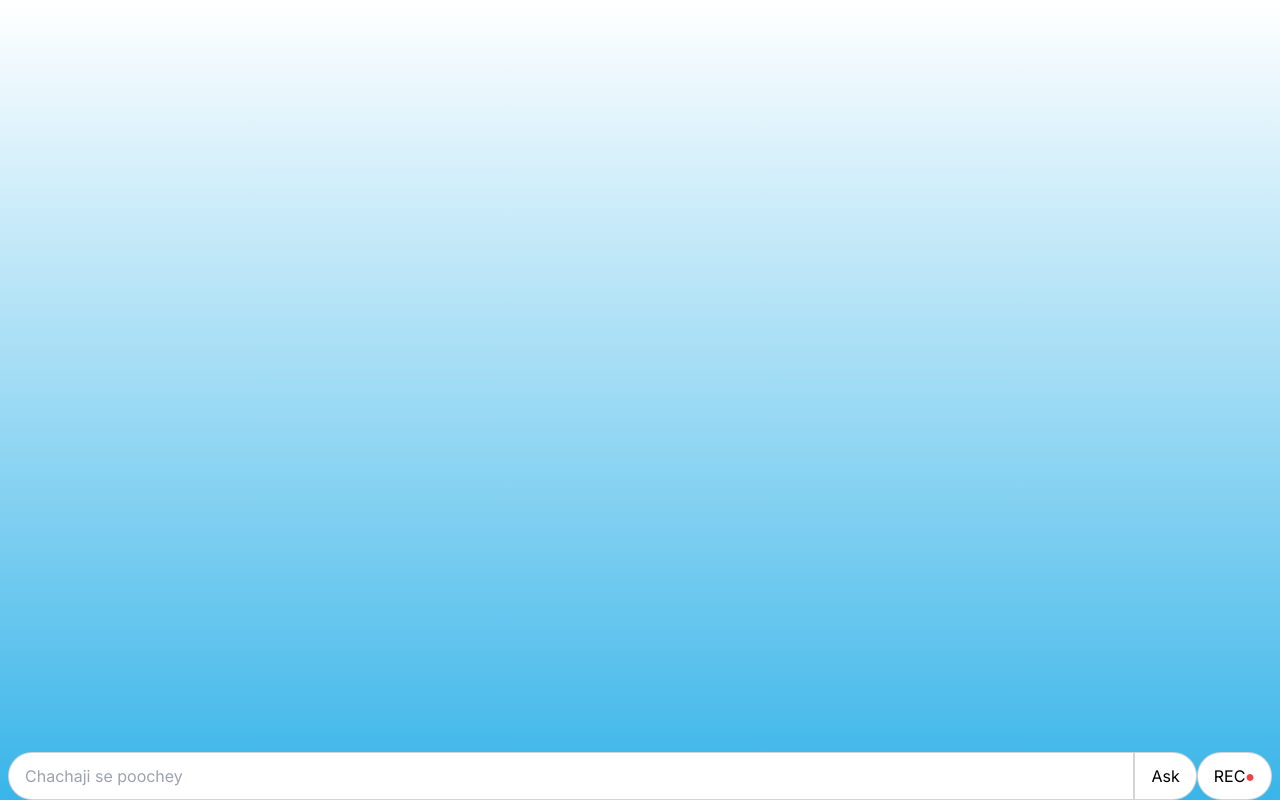
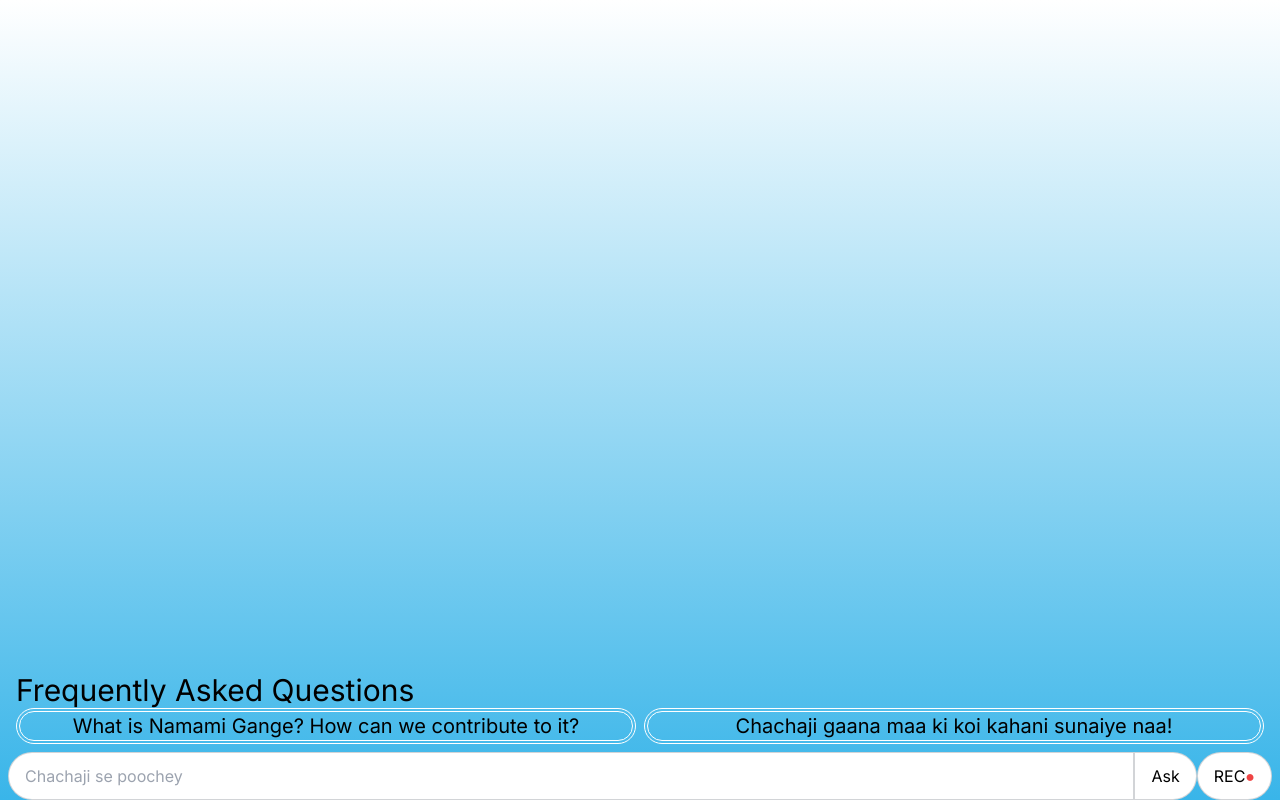
Before and after one commit to agamswaroop619/SarvGangeVani, a Next.js app in the folder sarvgangevani/: page /chat in a window 1280 px wide. Built offline with nearby package versions, Linux system fonts and the light colour scheme.

Commit message:
fix: voice problems

```diff
--- a/sarvgangevani/src/app/components/messages.tsx
+++ b/sarvgangevani/src/app/components/messages.tsx
@@ -1,4 +1,4 @@
-import React, { useState, useEffect } from "react";
+import React, { useState } from "react";
 
 interface MessagesProps {
   messages: { text: string; fromUser: boolean }[];
@@ -10,8 +10,8 @@ const Messages: React.FC<MessagesProps> = ({ messages }) => {
   const speak = (text: string) => {
     const utterance = new SpeechSynthesisUtterance(text);
     utterance.lang = "hi-IN";
-    utterance.pitch = 0.5;
-    utterance.rate = 0.8;
+    utterance.pitch = 0.5; // Increase pitch
+    utterance.rate = 0.8; // Slow down speech
     window.speechSynthesis.speak(utterance);
   };
 
@@ -19,17 +19,35 @@ const Messages: React.FC<MessagesProps> = ({ messages }) => {
     setCurrentQuestion(text);
   };
 
-  useEffect(() => {
-    // Get the voice button element
-    const voiceButton = document.getElementById("voice");
-
-    // Check if there is a new message and if the voice button is available
-    if (messages.length > 0 && voiceButton) {
-      // Programmatically click the voice button
-      voiceButton.click();
+  if (messages.length === 0) {
+    return (
+      <div className="absolute px-4 scroll-overflow inset-x-0 bottom-[7vh]">
+        <h1 className="text-3xl">Frequently Asked Questions</h1>
+        <div className="grid grid-cols-2 gap-2">
+          <button
+            className="border-double border-4 rounded-full border-white text-xl"
+            id="sample1"
+            onClick={() =>
+              handleButtonClick(
+                "What is Namami Gange? How can we contribute to it?"
+              )
             }
-  }, [messages]);
-
+          >
+            What is Namami Gange? How can we contribute to it?
+          </button>
+          <button
+            className="border-double border-4 rounded-full border-white text-xl"
+            id="sample2"
+            onClick={() =>
+              handleButtonClick("Chachaji gaana maa ki koi kahani sunaiye naa!")
+            }
+          >
+            Chachaji gaana maa ki koi kahani sunaiye naa!
+          </button>
+        </div>
+      </div>
+    );
+  } else {
     return (
       <div className="relative scroll-overflow top-[5vh] bottom-[10vh]">
         {messages.map((message, index) => (
@@ -73,6 +91,7 @@ const Messages: React.FC<MessagesProps> = ({ messages }) => {
         ))}
       </div>
     );
+  }
 };
 
 export default Messages;
```
Lines whose indentation alone changed are shown as unchanged.
